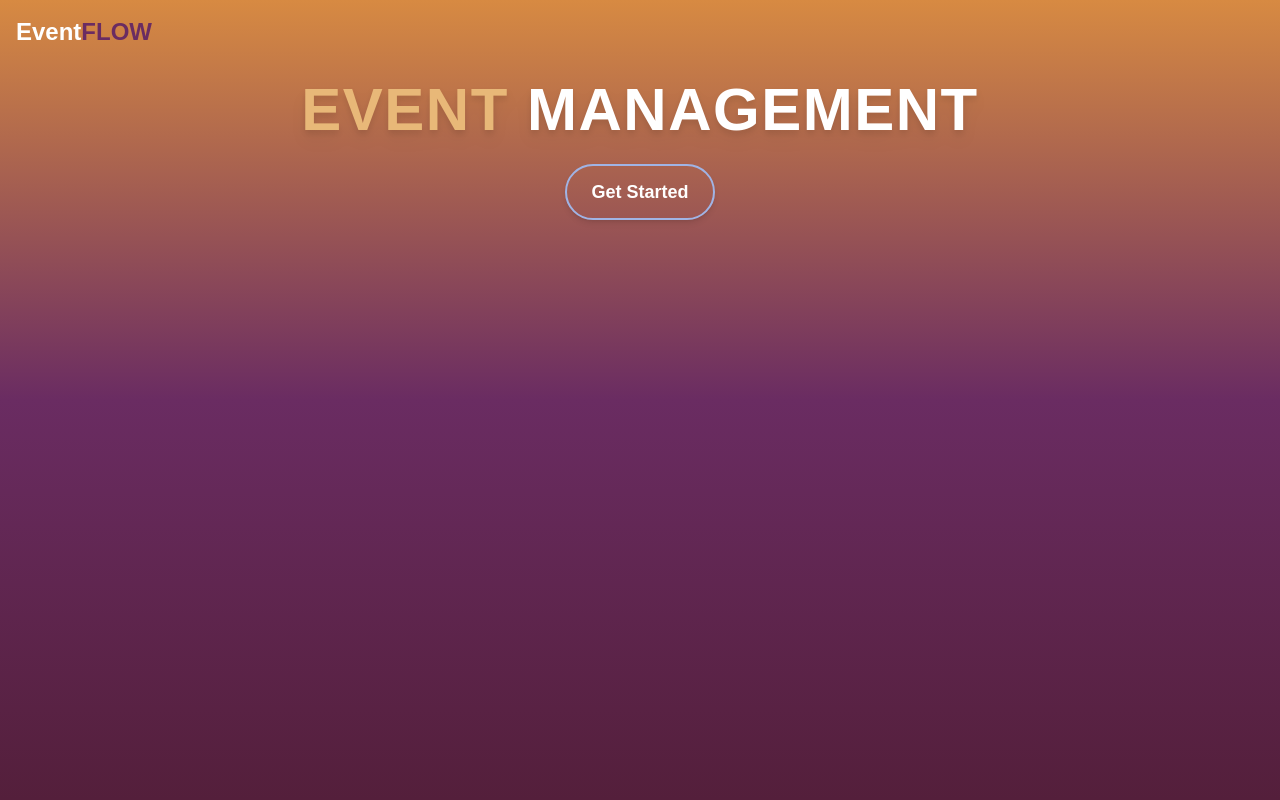
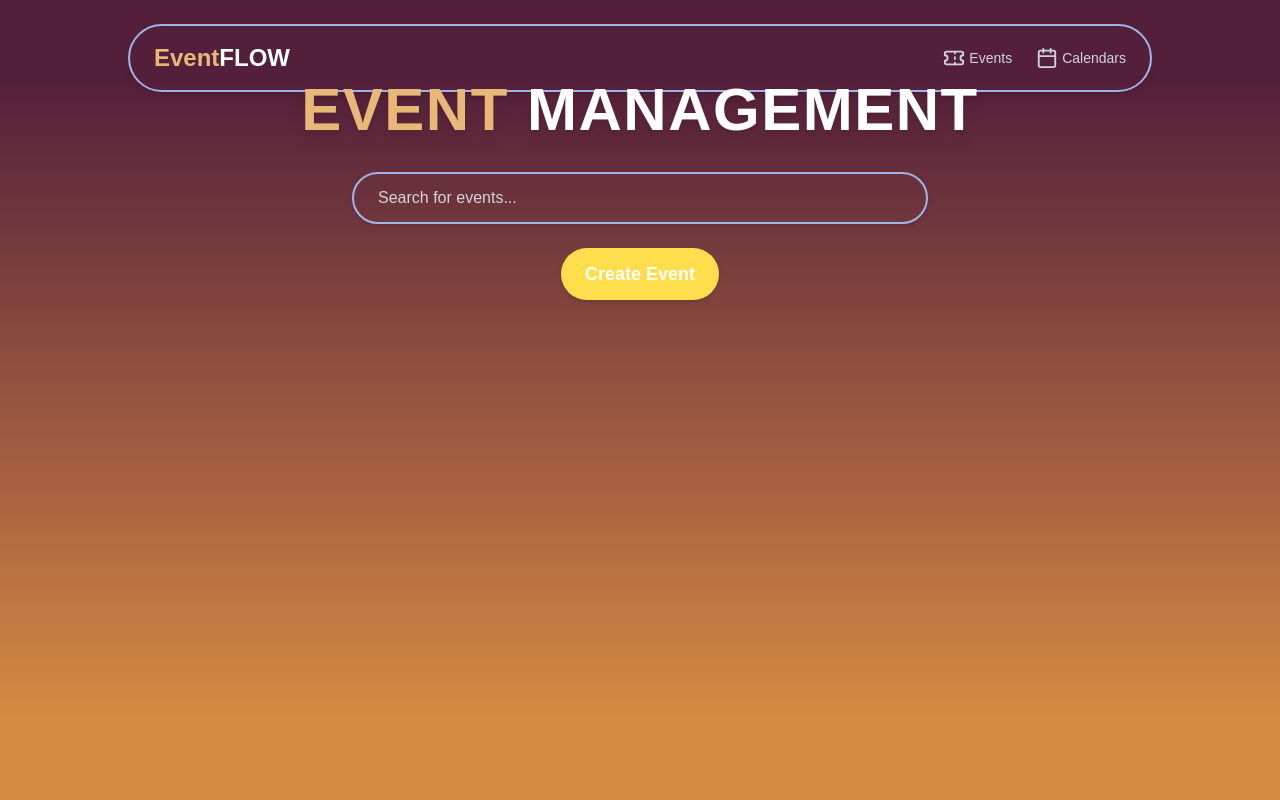
Before and after one commit to SarveshP12/DRM_FC, a Next.js app in the folder eventflow/: page / in a window 1280 px wide. Shown: the top 800 px of the page. Built offline with nearby package versions, Linux system fonts and the light colour scheme.

Commit message:
navbar changes

```diff
--- a/eventflow/package.json
+++ b/eventflow/package.json
@@ -14,6 +14,7 @@
     "convex": "^1.19.2",
     "daisyui": "^4.12.23",
     "framer-motion": "^12.4.7",
+    "lucide-react": "^0.475.0",
     "next": "15.1.7",
     "react": "^19.0.0",
     "react-dom": "^19.0.0",
--- a/eventflow/src/app/components/home.js
+++ b/eventflow/src/app/components/home.js
@@ -6,7 +6,7 @@ const Home = () => {
     <div
       className="w-full min-h-screen overflow-auto"
       style={{
-        backgroundImage: "linear-gradient(to bottom, #d78a42, #6a2c62, #541f3b)",
+        backgroundImage: "linear-gradient(to bottom, #541f3b 10%, #d78a42 90%)",
         backgroundAttachment: "fixed",
         backgroundSize: "cover",
         backgroundPosition: "center"
@@ -20,9 +20,19 @@ const Home = () => {
           <span className="text-[#e8b878]">EVENT</span> MANAGEMENT
         </h1>
 
-        {/* Button with Navbar's Border Style */}
-        <button className="mt-6 px-6 py-3 text-lg font-semibold text-white bg-transparent border-2 border-[#A0B4E5] rounded-full shadow-md hover:bg-[#A0B4E5] hover:text-black transition-all">
-          Get Started
+        {/* Search Bar */}
+        <div className="mt-8 w-full max-w-xl">
+          <input
+            type="text"
+            placeholder="Search for events..."
+            className="w-full px-6 py-3 text-white placeholder-gray-300 rounded-full border-2 border-[#A0B4E5] shadow-md bg-transparent focus:outline-none focus:border-[#e8b878]"
+          />
+        </div>
+
+
+        {/* Create Event Button */}
+        <button className="mt-6 px-6 py-3 text-lg font-semibold text-white bg-[#ffde4d] rounded-full shadow-md hover:bg-[#ffd700] hover:text-black transition-all">
+          Create Event
         </button>
 
         {/* Dummy Content to Enable Scrolling */}
--- a/eventflow/src/app/components/navbar.js
+++ b/eventflow/src/app/components/navbar.js
@@ -1,9 +1,25 @@
+import React from "react";
+import { Ticket, Calendar } from "lucide-react"; // Icons from Lucide-react
+
 const Navbar = () => {
   return (
-    <nav className="w-full p-4 flex bg-transparent fixed ">
-      <h1 className="text-white text-2xl font-bold">
-        Event<span className="text-[#6a2c62]">FLOW</span>
+    <nav className="w-full p-4 flex justify-between items-center bg-transparent fixed top-6 left-1/2 transform -translate-x-1/2 max-w-5xl px-6 border-2 border-[#A0B4E5] rounded-full shadow-md">
+      {/* Logo */}
+      <h1 className="text-[#e8b878] text-2xl font-bold">
+        Event<span className="text-white">FLOW</span>
       </h1>
+
+      {/* Icons Section */}
+      <div className="flex space-x-6 text-gray-300">
+        <div className="flex items-center space-x-1 cursor-pointer hover:text-white transition-all">
+          <Ticket size={22} />
+          <span className="text-sm">Events</span>
+        </div>
+        <div className="flex items-center space-x-1 cursor-pointer hover:text-white transition-all">
+          <Calendar size={22} />
+          <span className="text-sm">Calendars</span>
+        </div>
+      </div>
     </nav>
   );
 };
```
Also changed, not shown: 1 other file (tests, documents, lock files or other folders).
